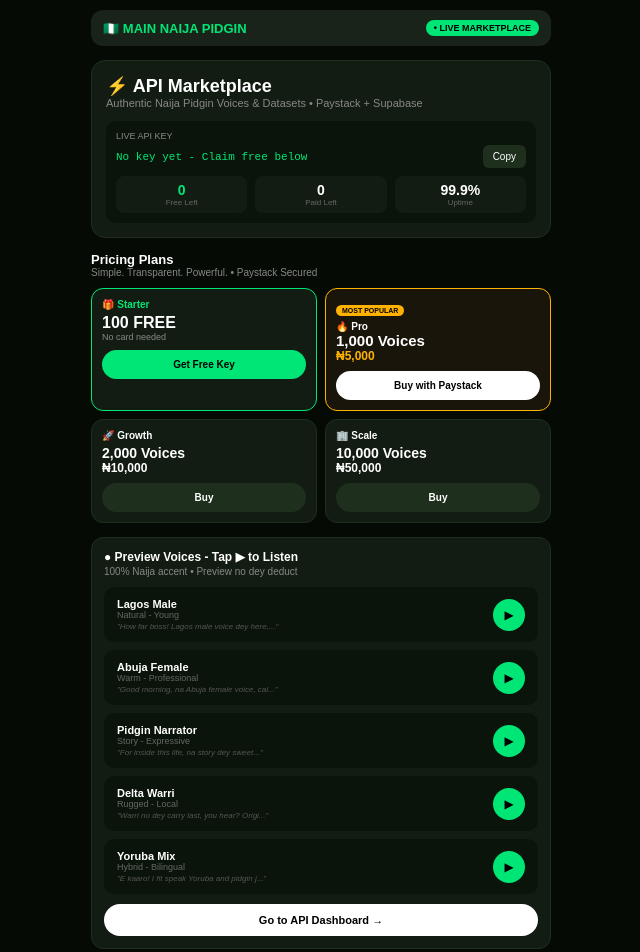
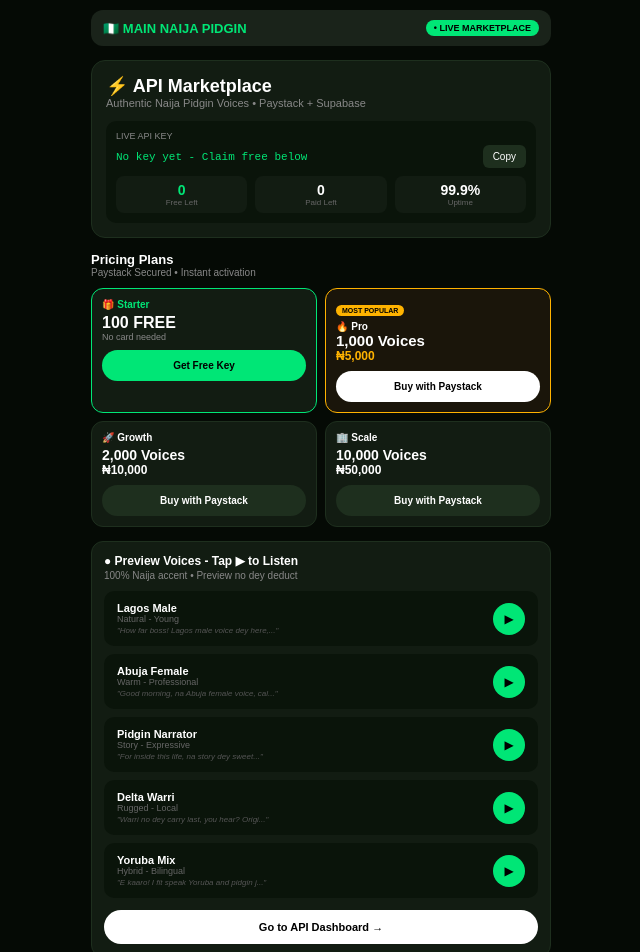
Before and after one commit to tapbombaai-glitch/main-naija-pidgin, a Next.js app: page / in a window 1280 px wide. Shown: the top 952 px of the page, without its empty margins (319-959 px from the left). Built offline with nearby package versions, Linux system fonts and the light colour scheme; no server answers; the database is empty.

Commit message:
Update page.tsx

```diff
--- a/app/page.tsx
+++ b/app/page.tsx
@@ -14,7 +14,7 @@
   const [realKey, setRealKey] = useState("");
   const [freeLeft, setFreeLeft] = useState(0);
   const [paidLeft, setPaidLeft] = useState(0);
-  const [loading, setLoading] = useState(false);
+  const [loadingPkg, setLoadingPkg] = useState<string | null>(null);
   const [voices, setVoices] = useState<any[]>([]);
   const [playingId, setPlayingId] = useState<string | null>(null);
   const [audio, setAudio] = useState<HTMLAudioElement | null>(null);
@@ -25,7 +25,6 @@
   async function loadData() {
     const { data: u } = await supabase.auth.getUser();
     setUser(u?.user || null);
-    // Load voices from Supabase, fallback to local
     const { data: v } = await supabase.from('voices').select('*').eq('active', true).limit(10);
     if (v && v.length > 0) setVoices(v);
     else setVoices([
@@ -35,7 +34,6 @@
       { id: "4", name: "Delta Warri", accent: "Rugged - Local", sample_text: "Warri no dey carry last, you hear? Original Warri voice!" },
       { id: "5", name: "Yoruba Mix", accent: "Hybrid - Bilingual", sample_text: "E kaaro! I fit speak Yoruba and pidgin join together." },
     ]);
-    // Load latest API key
     const guestId = localStorage.getItem('guest_id') || `guest_${Date.now()}`;
     localStorage.setItem('guest_id', guestId);
     const uid = u?.user?.id || guestId;
@@ -48,7 +46,7 @@
     }
   }
 
-  const showToast = (m: string) => { setToast(m); setTimeout(()=>setToast(""), 3000); };
+  const showToast = (m: string) => { setToast(m); setTimeout(()=>setToast(""), 3500); };
 
   const playSample = async (voice: any) => {
     try {
@@ -60,46 +58,62 @@
         setAudio(a); a.onended = () => setPlayingId(null);
         await a.play(); return;
       }
-      // Fallback to browser speech
       const utter = new SpeechSynthesisUtterance(voice.sample_text);
       utter.onend = () => setPlayingId(null);
       speechSynthesis.speak(utter);
-    } catch { setPlayingId(null); showToast(`🎤 ${voice.name}: ${voice.sample_text.slice(0,30)}...`); }
+    } catch { setPlayingId(null); }
   };
 
   const claimFree = async () => {
-    setLoading(true);
+    setLoadingPkg('free_100');
+    try {
       const guestId = localStorage.getItem('guest_id') || `guest_${Date.now()}`;
       localStorage.setItem('guest_id', guestId);
       const res = await fetch('/api/keys/create-free', {
         method: 'POST', headers: { 'Content-Type': 'application/json' },
         body: JSON.stringify({ userId: user?.id || guestId })
       });
-    const data = await res.json(); setLoading(false);
+      const data = await res.json();
       if (data.api_key) {
         setRealKey(data.api_key); setApiKey(data.key_prefix); setFreeLeft(100);
         showToast("✅ 100 FREE claimed! Key copied!");
         navigator.clipboard.writeText(data.api_key); await loadData();
-    } else { showToast(data.error || 'Already claimed'); }
+      } else { showToast(data.error || 'You already claimed free'); }
+    } catch { showToast("Network error"); }
+    setLoadingPkg(null);
   };
 
   const buy = async (pkg: string) => {
     if (pkg === 'free_100') { claimFree(); return; }
-    setLoading(true);
+    setLoadingPkg(pkg);
+    try {
       const guestId = localStorage.getItem('guest_id') || `guest_${Date.now()}`;
+      localStorage.setItem('guest_id', guestId);
+      showToast(`Opening Paystack for ${pkg}...`);
       const res = await fetch('/api/paystack/initialize', {
         method: 'POST', headers: { 'Content-Type': 'application/json' },
-      body: JSON.stringify({ packageId: pkg, email: user?.email || 'customer@mainnaija.com', userId: user?.id || guestId })
+        body: JSON.stringify({
+          packageId: pkg,
+          email: user?.email || 'customer@mainnaija.com',
+          userId: user?.id || guestId
+        })
       });
-    const data = await res.json(); setLoading(false);
-    if (data.authorization_url) window.location.href = data.authorization_url;
-    else showToast(data.error || 'Paystack init failed - check secret key');
+      const data = await res.json();
+      if (data.authorization_url) {
+        window.location.href = data.authorization_url;
+      } else {
+        showToast(data.error || 'Paystack key missing - check Render env');
+      }
+    } catch (e) {
+      showToast("Connection failed - check internet");
+    }
+    setLoadingPkg(null);
   };
 
   return (
     <div style={{ background: "#050A05", minHeight: "100vh", width: "100%" }}>
-      <style>{`*{box-sizing:border-box} body{margin:0} button:active{transform:scale(0.97)}`}</style>
-      {toast && <div style={{ position: "fixed", top: "20px", left: "50%", transform: "translateX(-50%)", background: "#00E676", color: "black", padding: "10px 18px", borderRadius: "20px", fontSize: "11px", fontWeight: "900", zIndex: 100 }}>{toast}</div>}
+      <style>{`*{box-sizing:border-box} body{margin:0} button:active{transform:scale(0.97)} button:disabled{opacity:0.6}`}</style>
+      {toast && <div style={{ position: "fixed", top: "20px", left: "50%", transform: "translateX(-50%)", background: "#00E676", color: "black", padding: "10px 18px", borderRadius: "20px", fontSize: "11px", fontWeight: "900", zIndex: 100, maxWidth: "90%", textAlign: "center" }}>{toast}</div>}
       <div style={{ maxWidth: "480px", margin: "0 auto", padding: "10px" }}>
         <div style={{ background: "#1A231A", borderRadius: "12px", padding: "10px 12px", display: "flex", justifyContent: "space-between", alignItems: "center" }}>
           <Link href="/" style={{ textDecoration: "none" }}><div style={{ fontWeight: "900", color: "#00E676", fontSize: "13px" }}>🇳🇬 MAIN NAIJA PIDGIN</div></Link>
@@ -108,14 +122,14 @@
 
         <div style={{ marginTop: "14px", background: "#121C12", borderRadius: "14px", padding: "14px", border: "1px solid #1E2F1E" }}>
           <div style={{ fontSize: "18px", fontWeight: "900", color: "white" }}>⚡ API Marketplace</div>
-          <div style={{ fontSize: "11px", color: "#888" }}>Authentic Naija Pidgin Voices & Datasets • Paystack + Supabase</div>
+          <div style={{ fontSize: "11px", color: "#888" }}>Authentic Naija Pidgin Voices • Paystack + Supabase</div>
           <div style={{ marginTop: "12px", background: "#0A140A", borderRadius: "10px", padding: "10px" }}>
             <div style={{ fontSize: "9px", color: "#888" }}>LIVE API KEY {freeLeft + paidLeft > 0 ? `• ${freeLeft + paidLeft} left` : ''}</div>
             <div style={{ display: "flex", justifyContent: "space-between", alignItems: "center", marginTop: "4px", gap: "8px" }}>
               <div style={{ fontSize: "11px", color: "#00E676", fontFamily: "monospace", overflow: "hidden", textOverflow: "ellipsis" }}>{apiKey || "No key yet - Claim free below"}</div>
-              <button onClick={() => { if(realKey) {navigator.clipboard.writeText(realKey); showToast("Key copied!");} }} style={{ background: "#1E2F1E", color: "white", border: "none", padding: "6px 10px", borderRadius: "6px", fontSize: "10px" }}>Copy</button>
+              <button onClick={() => { if(realKey){ navigator.clipboard.writeText(realKey); showToast("Key copied!"); }}} style={{ background: "#1E2F1E", color: "white", border: "none", padding: "6px 10px", borderRadius: "6px", fontSize: "10px", flexShrink: 0 }}>Copy</button>
             </div>
-            {realKey && <div style={{ fontSize: "8px", color: "#FFB300", marginTop: "6px", wordBreak: "break-all" }}>⚠️ {realKey.slice(0,40)}... (copied)</div>}
+            {realKey && <div style={{ fontSize: "8px", color: "#FFB300", marginTop: "6px", wordBreak: "break-all" }}>⚠️ {realKey.slice(0,35)}... (tap Copy)</div>}
             <div style={{ display: "flex", gap: "8px", marginTop: "8px" }}>
               <div style={{ flex: 1, textAlign: "center", background: "#121C12", borderRadius: "8px", padding: "6px" }}><div style={{ fontSize: "14px", fontWeight: "900", color: "#00E676" }}>{freeLeft}</div><div style={{ fontSize: "8px", color: "#666" }}>Free Left</div></div>
               <div style={{ flex: 1, textAlign: "center", background: "#121C12", borderRadius: "8px", padding: "6px" }}><div style={{ fontSize: "14px", fontWeight: "900", color: "white" }}>{paidLeft}</div><div style={{ fontSize: "8px", color: "#666" }}>Paid Left</div></div>
@@ -126,32 +140,32 @@
 
         <div style={{ marginTop: "14px" }}>
           <div style={{ fontSize: "13px", fontWeight: "800", color: "white" }}>Pricing Plans</div>
-          <div style={{ fontSize: "10px", color: "#888" }}>Simple. Transparent. Powerful. • Paystack Secured</div>
+          <div style={{ fontSize: "10px", color: "#888" }}>Paystack Secured • Instant activation</div>
           <div style={{ display: "grid", gridTemplateColumns: "1fr 1fr", gap: "8px", marginTop: "10px" }}>
             <div style={{ background: "#121C12", border: "1px solid #00E676", borderRadius: "12px", padding: "10px" }}>
               <div style={{ fontSize: "10px", fontWeight: "800", color: "#00E676" }}>🎁 Starter</div>
               <div style={{ fontSize: "16px", fontWeight: "900", color: "white", marginTop: "4px" }}>100 FREE</div>
               <div style={{ fontSize: "9px", color: "#888" }}>No card needed</div>
-              <button onClick={() => buy('free_100')} disabled={loading} style={{ width: "100%", marginTop: "8px", background: "#00E676", color: "#000", border: "none", padding: "9px", borderRadius: "20px", fontSize: "10px", fontWeight: "900" }}>{loading ? "..." : "Get Free Key"}</button>
+              <button onClick={() => buy('free_100')} disabled={!!loadingPkg} style={{ width: "100%", marginTop: "8px", background: "#00E676", color: "#000", border: "none", padding: "10px", borderRadius: "20px", fontSize: "10px", fontWeight: "900" }}>{loadingPkg==='free_100' ? "Claiming..." : "Get Free Key"}</button>
             </div>
             <div style={{ background: "#1A150A", border: "1px solid #FFB300", borderRadius: "12px", padding: "10px" }}>
               <div style={{ fontSize: "7px", background: "#FFB300", color: "#000", display: "inline-block", padding: "2px 6px", borderRadius: "10px", fontWeight: "800" }}>MOST POPULAR</div>
               <div style={{ fontSize: "10px", fontWeight: "800", color: "white", marginTop: "4px" }}>🔥 Pro</div>
               <div style={{ fontSize: "15px", fontWeight: "900", color: "white" }}>1,000 Voices</div>
               <div style={{ fontSize: "12px", fontWeight: "800", color: "#FFB300" }}>₦5,000</div>
-              <button onClick={() => buy('starter')} disabled={loading} style={{ width: "100%", marginTop: "8px", background: "white", color: "#000", border: "none", padding: "9px", borderRadius: "20px", fontSize: "10px", fontWeight: "900" }}>Buy with Paystack</button>
+              <button onClick={() => buy('starter')} disabled={!!loadingPkg} style={{ width: "100%", marginTop: "8px", background: "white", color: "#000", border: "none", padding: "10px", borderRadius: "20px", fontSize: "10px", fontWeight: "900" }}>{loadingPkg==='starter' ? "Loading..." : "Buy with Paystack"}</button>
             </div>
             <div style={{ background: "#121C12", borderRadius: "12px", padding: "10px", border: "1px solid #1E2F1E" }}>
               <div style={{ fontSize: "10px", fontWeight: "800", color: "white" }}>🚀 Growth</div>
               <div style={{ fontSize: "14px", fontWeight: "900", color: "white", marginTop: "4px" }}>2,000 Voices</div>
               <div style={{ fontSize: "12px", fontWeight: "800", color: "white" }}>₦10,000</div>
-              <button onClick={() => buy('growth')} disabled={loading} style={{ width: "100%", marginTop: "8px", background: "#1E2F1E", color: "white", border: "none", padding: "9px", borderRadius: "20px", fontSize: "10px", fontWeight: "800" }}>Buy</button>
+              <button onClick={() => buy('growth')} disabled={!!loadingPkg} style={{ width: "100%", marginTop: "8px", background: "#1E2F1E", color: "white", border: "none", padding: "10px", borderRadius: "20px", fontSize: "10px", fontWeight: "800" }}>{loadingPkg==='growth' ? "Loading..." : "Buy with Paystack"}</button>
             </div>
             <div style={{ background: "#121C12", borderRadius: "12px", padding: "10px", border: "1px solid #1E2F1E" }}>
               <div style={{ fontSize: "10px", fontWeight: "800", color: "white" }}>🏢 Scale</div>
               <div style={{ fontSize: "14px", fontWeight: "900", color: "white", marginTop: "4px" }}>10,000 Voices</div>
               <div style={{ fontSize: "12px", fontWeight: "800", color: "white" }}>₦50,000</div>
-              <button onClick={() => buy('scale')} disabled={loading} style={{ width: "100%", marginTop: "8px", background: "#1E2F1E", color: "white", border: "none", padding: "9px", borderRadius: "20px", fontSize: "10px", fontWeight: "800" }}>Buy</button>
+              <button onClick={() => buy('scale')} disabled={!!loadingPkg} style={{ width: "100%", marginTop: "8px", background: "#1E2F1E", color: "white", border: "none", padding: "10px", borderRadius: "20px", fontSize: "10px", fontWeight: "800" }}>{loadingPkg==='scale' ? "Loading..." : "Buy with Paystack"}</button>
             </div>
           </div>
         </div>
@@ -171,10 +185,10 @@
               </div>
             ))}
           </div>
-          <Link href="/api-dashboard" style={{ display: "block", marginTop: "10px", background: "white", color: "#000", textAlign: "center", padding: "10px", borderRadius: "20px", fontSize: "11px", fontWeight: "900", textDecoration: "none" }}>Go to API Dashboard →</Link>
+          <Link href="/api-dashboard" style={{ display: "block", marginTop: "12px", background: "white", color: "#000", textAlign: "center", padding: "11px", borderRadius: "20px", fontSize: "11px", fontWeight: "900", textDecoration: "none" }}>Go to API Dashboard →</Link>
         </div>
 
-        <div style={{ textAlign: "center", fontSize: "8px", color: "#333", marginTop: "14px", paddingBottom: "20px" }}>Paystack Secured • Supabase Powered • Preview free • Only real API deducts</div>
+        <div style={{ textAlign: "center", fontSize: "8px", color: "#444", marginTop: "14px", paddingBottom: "24px" }}>Paystack Secured • Supabase Powered • Preview free • Only real API deducts</div>
       </div>
     </div>
   );
```
Lines whose indentation alone changed are shown as unchanged.
